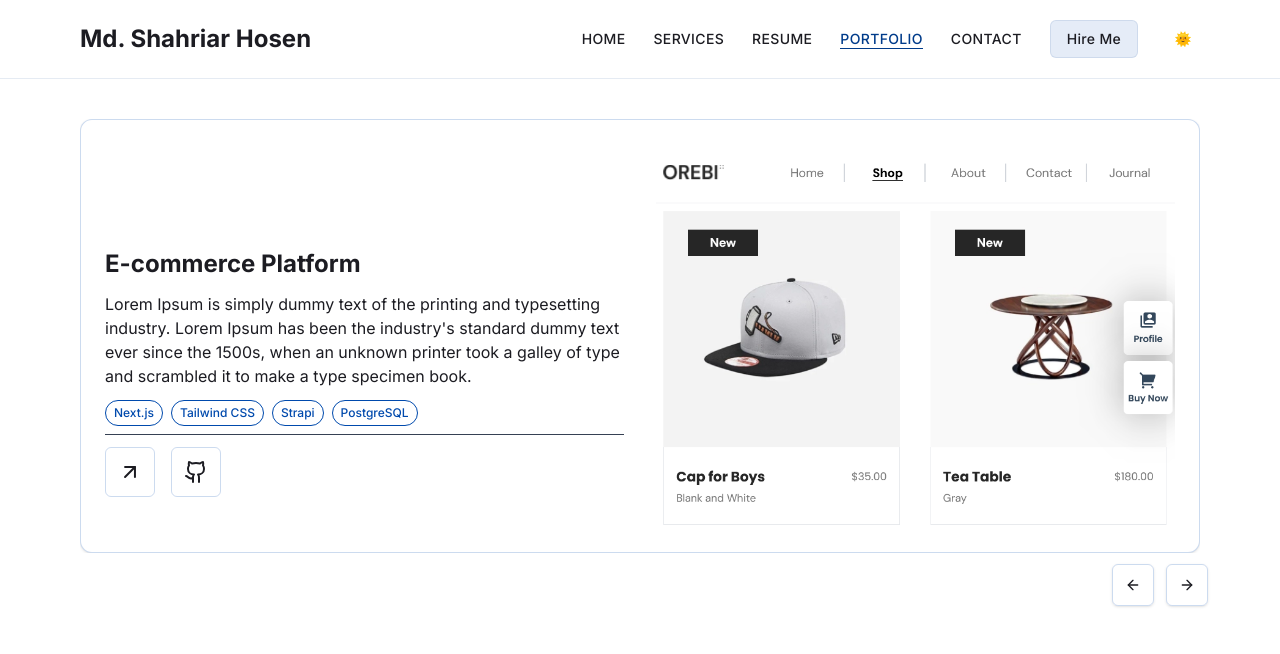
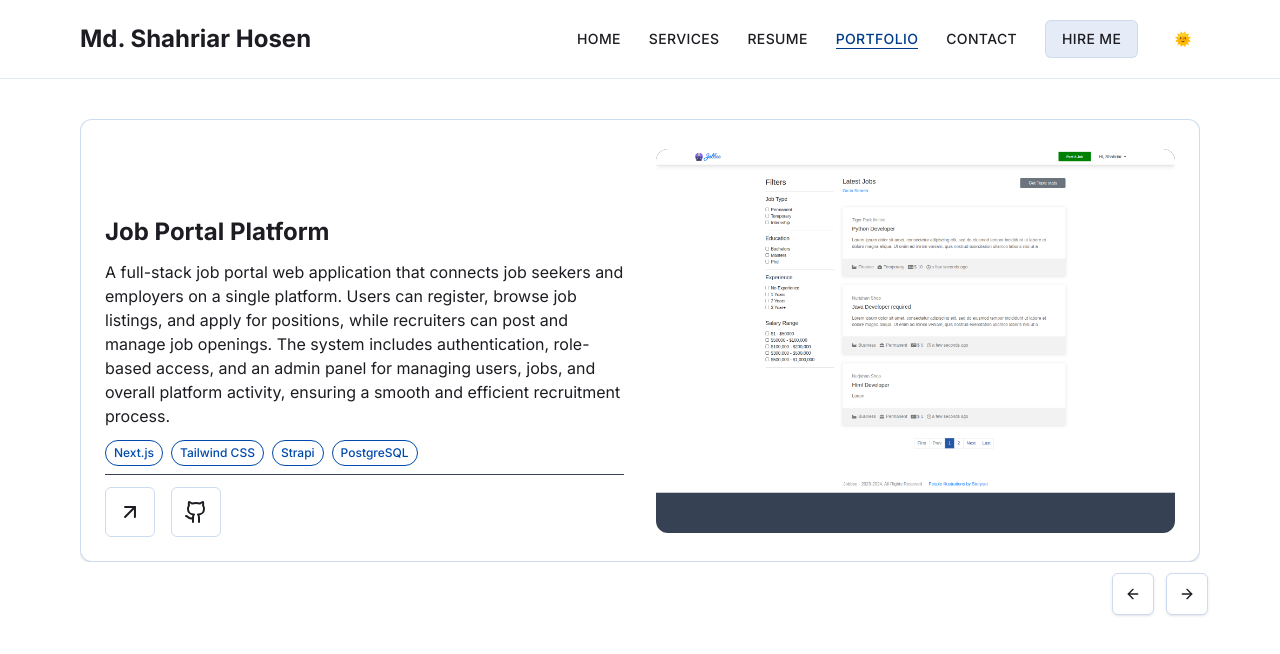
Before and after one commit to cseshahriar/portfolio-next, a Next.js app: page /work in a window 1280 px wide. Shown: the top 654 px of the page. Built offline with nearby package versions, Linux system fonts and the light colour scheme.

Commit message:
2 project add

```diff
--- a/app/services/page.tsx
+++ b/app/services/page.tsx
@@ -9,12 +9,11 @@ const ServicesPage = () => {
     return (
         <section className="min-h-[80vh] py-10">
             <Container>
-                <Title className="text-center text-4xl">Services I Provide</Title>
+                <Title className="text-center text-4xl">Services We Provide</Title>
 
                 <p className="text-center max-w-2xl mx-auto mb-12">
                     I help startups, businesses, and individuals build modern web
-                    applications using cutting-edge technologies like Next.js, Tailwind
-                    CSS, and scalable backend systems.
+                    applications using cutting-edge technologies like Python, Django, DRF, FastAPI, PostgreSQL, MySQL, React, Next.js, Tailwindcss, Linux, AWS and scalable backend systems.
                 </p>
 
                 <div className="grid grid-cols-1 md:grid-cols-2 lg:grid-cols-3 gap-8">
--- a/app/work/page.tsx
+++ b/app/work/page.tsx
@@ -6,7 +6,6 @@ import Autoplay from "embla-carousel-autoplay"
 import { Carousel, CarouselContent, CarouselItem, CarouselNext, CarouselPrevious } from '@/components/ui/carousel'
 import { projects } from '@/constants';
 import Image from 'next/image';
-import React from 'react'
 import { Badge } from '@/components/ui/badge';
 import Link from 'next/link';
 import { ArrowUp, Github } from 'lucide-react'
--- a/components/Header.tsx
+++ b/components/Header.tsx
@@ -39,13 +39,13 @@ const Header = () => {
                     <button className="text-sm bg-lightSky/10 px-4 py-2
                             rounded-md border border-hoverColor/10
                             hover:border-hoverColor hover:bg-hoverColor
-                            hover:text-color hoverEffect overflow-hidden
+                            hover:text-white hoverEffect overflow-hidden
                             ">
                         <Link
                             href={'/resume.pdf'}
                             target="_blank"
                             rel="noopener noreferrer"
-                            >Hire Me</Link>
+                            >HIRE ME</Link>
                     </button>
 
                     {/* Dark and light mode  */}
--- a/constants/index.ts
+++ b/constants/index.ts
@@ -1,6 +1,5 @@
-import projectOne from "@/images/projectOne.png";
-import projectTwo from "@/images/projectTwo.png";
-import projectThree from "@/images/projectThree.png";
+import projectOne from "@/images/ecommerce-project.png";
+import projectTwo from "@/images/job-portal.png";
 
 export const NavbarData = [
     {title: "Home", href: "/"},
@@ -148,30 +147,20 @@ export const projects = [
         id: "01",
         title: "E-commerce Platform",
         category: "Full Stack",
-        description: "Lorem Ipsum is simply dummy text of the printing and typesetting industry. Lorem Ipsum has been the industry's standard dummy text ever since the 1500s, when an unknown printer took a galley of type and scrambled it to make a type specimen book.",
+        description: "A production-ready full-stack e-commerce application built using Python, Django, and Django REST Framework (DRF), designed with scalability, performance, and real-world business requirements in mind. The system supports product variants, guest checkout, and direct checkout flows, closely mirroring modern e-commerce platforms",
         stacks: ["Next.js", "Tailwind CSS", "Strapi", "PostgreSQL"],
         image: projectOne,
-        liveUrl: "https://github.com/cseshahriar",
-        githubUrl: "https://github.com/cseshahriar"
+        liveUrl: "https://github.com/cseshahriar/emart",
+        githubUrl: "https://github.com/cseshahriar/emart"
     },
     {
         id: "02",
-        title: "E-commerce Platform",
+        title: "Job Portal Platform",
         category: "Full Stack",
-        description: "Lorem Ipsum is simply dummy text of the printing and typesetting industry. Lorem Ipsum has been the industry's standard dummy text ever since the 1500s, when an unknown printer took a galley of type and scrambled it to make a type specimen book.",
+        description: "A full-stack job portal web application that connects job seekers and employers on a single platform. Users can register, browse job listings, and apply for positions, while recruiters can post and manage job openings. The system includes authentication, role-based access, and an admin panel for managing users, jobs, and overall platform activity, ensuring a smooth and efficient recruitment process.",
         stacks: ["Next.js", "Tailwind CSS", "Strapi", "PostgreSQL"],
         image: projectTwo,
-        liveUrl: "https://github.com/cseshahriar",
-        githubUrl: "https://github.com/cseshahriar"
-    },
-    {
-        id: "03",
-        title: "E-commerce Platform",
-        category: "Full Stack",
-        description: "Lorem Ipsum is simply dummy text of the printing and typesetting industry. Lorem Ipsum has been the industry's standard dummy text ever since the 1500s, when an unknown printer took a galley of type and scrambled it to make a type specimen book.",
-        stacks: ["Next.js", "Tailwind CSS", "Strapi", "PostgreSQL"],
-        image: projectThree,
-        liveUrl: "https://github.com/cseshahriar",
-        githubUrl: "https://github.com/cseshahriar"
+        liveUrl: "https://github.com/cseshahriar/jobs-portal",
+        githubUrl: "https://github.com/cseshahriar/jobs-portal"
     },
 ];
```
Also changed, not shown: images/ecommerce-project.png (added), images/job-portal.png (added).
